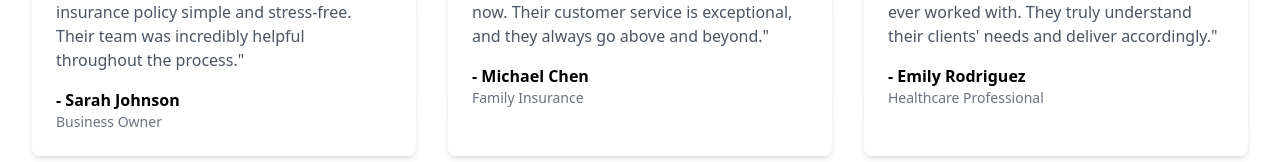
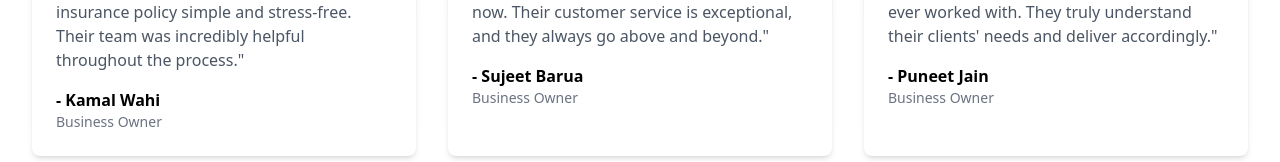
Before and after one commit to abhix6/PolicyKendra, a React (Vite) app: page /achievement in a window 1280 px wide. Shown: the part 3696-3858 px from the top of the page. Built offline with nearby package versions, Linux system fonts and the light colour scheme.

Commit message:
Update OurAchievement.tsx

```diff
--- a/src/pages/OurAchievement.tsx
+++ b/src/pages/OurAchievement.tsx
@@ -163,18 +163,18 @@ function OurAchievement() {
             <div className="grid md:grid-cols-3 gap-8">
               <div className="bg-white p-6 rounded-lg shadow-md">
                 <p className="text-gray-600 mb-4">"PolicyKendra made finding the right insurance policy simple and stress-free. Their team was incredibly helpful throughout the process."</p>
-                <div className="font-semibold">- Sarah Johnson</div>
+                <div className="font-semibold">- Kamal Wahi</div>
                 <div className="text-sm text-gray-500">Business Owner</div>
               </div>
               <div className="bg-white p-6 rounded-lg shadow-md">
                 <p className="text-gray-600 mb-4">"I've been with PolicyKendra for over 5 years now. Their customer service is exceptional, and they always go above and beyond."</p>
-                <div className="font-semibold">- Michael Chen</div>
-                <div className="text-sm text-gray-500">Family Insurance</div>
+                <div className="font-semibold">- Sujeet Barua</div>
+                <div className="text-sm text-gray-500">Business Owner</div>
               </div>
               <div className="bg-white p-6 rounded-lg shadow-md">
                 <p className="text-gray-600 mb-4">"The best insurance advisory service I've ever worked with. They truly understand their clients' needs and deliver accordingly."</p>
-                <div className="font-semibold">- Emily Rodriguez</div>
-                <div className="text-sm text-gray-500">Healthcare Professional</div>
+                <div className="font-semibold">- Puneet Jain</div>
+                <div className="text-sm text-gray-500">Business Owner</div>
               </div>
             </div>
           </div>
```
